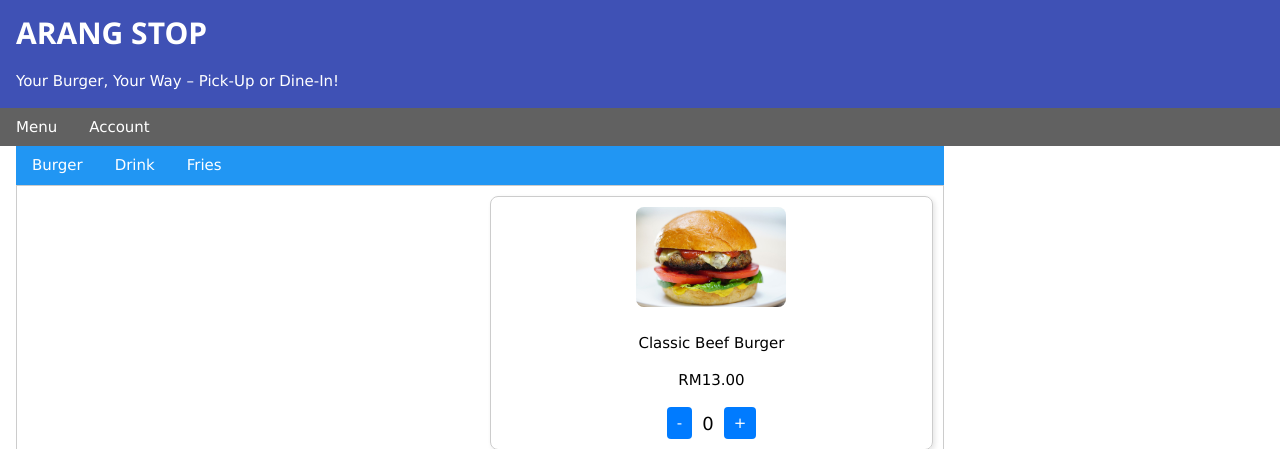
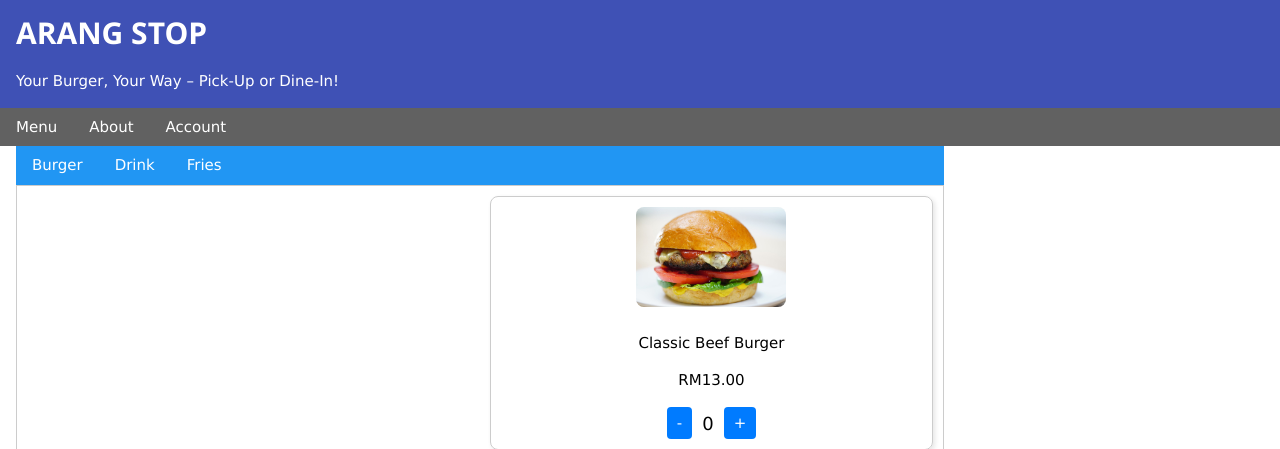
Before and after one commit to kichihair/Arang_Stop, a PHP site: page /index.php in a window 1280 px wide. Shown: the top 449 px of the page. Run offline with PHP 8.4, Linux system fonts and the light colour scheme; data comes from the database, SQL or seed files in the repository.

Commit message:
Update header.php

```diff
--- a/header.php
+++ b/header.php
@@ -21,7 +21,8 @@ session_start();
 # Link to Homepage
 echo "
 <div class='w3-bar w3-dark-grey w3-mobile'>
-<a href='index.php' class='w3-bar-item w3-button w3-mobile'>Menu</a>";
+<a href='index.php' class='w3-bar-item w3-button w3-mobile'>Menu</a>
+<a href='about.php' class='w3-bar-item w3-button w3-mobile'>About</a>";
 # check the existence of the customer email session (if logged in, then this session will have a value)
 if(empty($_SESSION["email"]))
 {
```
